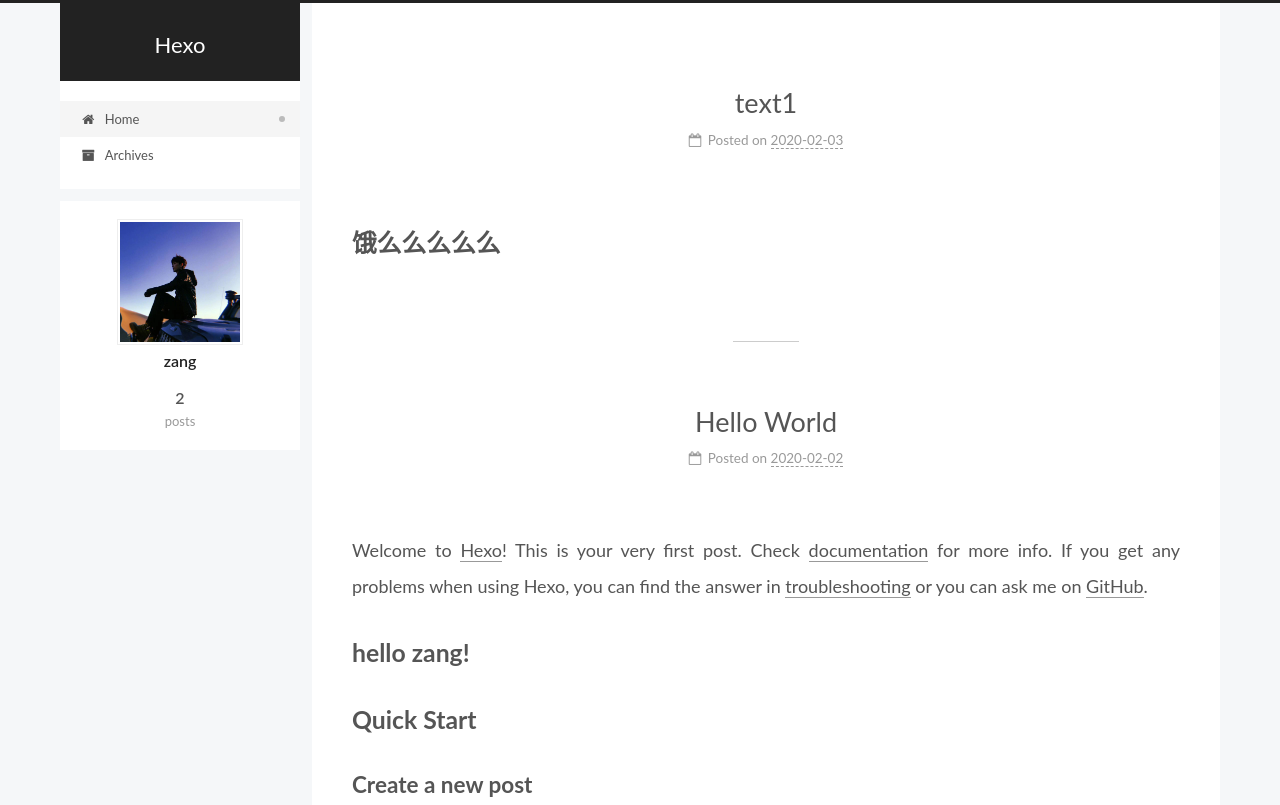
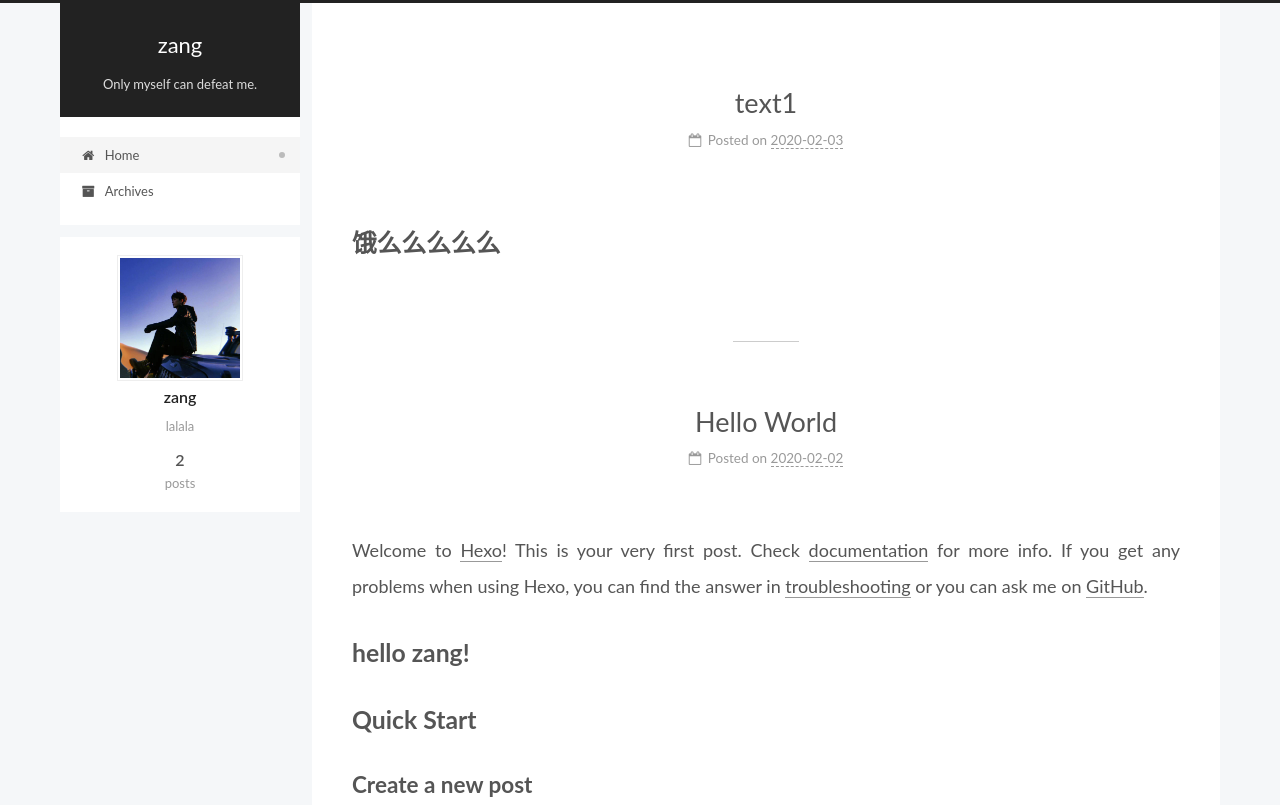
Before and after one commit to zang0059/zang0059.github.io, a plain HTML site: page index.html in a window 1280 px wide. Shown: the top 805 px of the page. Drawn offline with Linux system fonts and the light colour scheme.

Commit message:
Site updated: 2020-02-13 11:58:40

```diff
--- a/css/main.css
+++ b/css/main.css
@@ -1153,7 +1153,7 @@ pre .javascript .function {
 }
 .links-of-author a::before,
 .links-of-author span.exturl::before {
-  background: #cb2fb5;
+  background: #ff66f7;
   border-radius: 50%;
   content: ' ';
   display: inline-block;
--- a/index.html
+++ b/index.html
@@ -46,10 +46,12 @@
   };
 </script>
 
-  <meta property="og:type" content="website">
-<meta property="og:title" content="Hexo">
+  <meta name="description" content="lalala">
+<meta property="og:type" content="website">
+<meta property="og:title" content="zang">
 <meta property="og:url" content="https://zang0059.github.io/index.html">
-<meta property="og:site_name" content="Hexo">
+<meta property="og:site_name" content="zang">
+<meta property="og:description" content="lalala">
 <meta property="og:locale" content="en_US">
 <meta property="article:author" content="zang">
 <meta name="twitter:card" content="summary">
@@ -66,7 +68,7 @@
   };
 </script>
 
-  <title>Hexo</title>
+  <title>zang</title>
 
 
 
@@ -110,10 +112,11 @@
     <div>
       <a href="/" class="brand" rel="start">
         <span class="logo-line-before"><i></i></span>
-        <span class="site-title">Hexo</span>
+        <span class="site-title">zang</span>
         <span class="logo-line-after"><i></i></span>
       </a>
     </div>
+        <p class="site-subtitle">Only myself can defeat me.</p>
   </div>
 
   <div class="site-nav-toggle">
@@ -170,11 +173,11 @@
     <span hidden itemprop="author" itemscope itemtype="http://schema.org/Person">
       <meta itemprop="image" content="/images/img1.jpg">
       <meta itemprop="name" content="zang">
-      <meta itemprop="description" content="">
+      <meta itemprop="description" content="lalala">
     </span>
 
     <span hidden itemprop="publisher" itemscope itemtype="http://schema.org/Organization">
-      <meta itemprop="name" content="Hexo">
+      <meta itemprop="name" content="zang">
     </span>
       <header class="post-header">
         <h1 class="post-title" itemprop="name headline">
@@ -228,11 +231,11 @@
     <span hidden itemprop="author" itemscope itemtype="http://schema.org/Person">
       <meta itemprop="image" content="/images/img1.jpg">
       <meta itemprop="name" content="zang">
-      <meta itemprop="description" content="">
+      <meta itemprop="description" content="lalala">
     </span>
 
     <span hidden itemprop="publisher" itemscope itemtype="http://schema.org/Organization">
-      <meta itemprop="name" content="Hexo">
+      <meta itemprop="name" content="zang">
     </span>
       <header class="post-header">
         <h1 class="post-title" itemprop="name headline">
@@ -352,7 +355,7 @@
     <img class="site-author-image" itemprop="image" alt="zang"
       src="/images/img1.jpg">
   <p class="site-author-name" itemprop="name">zang</p>
-  <div class="site-description" itemprop="description"></div>
+  <div class="site-description" itemprop="description">lalala</div>
 </div>
 <div class="site-state-wrap motion-element">
   <nav class="site-state">
```
Also changed, not shown: 2020/02/02/hello-world/index.html (+7 -6 lines), 2020/02/03/text1/index.html (+7 -6 lines), archives/2020/02/index.html (+9 -6 lines), archives/2020/index.html (+9 -6 lines), archives/index.html (+9 -6 lines).
